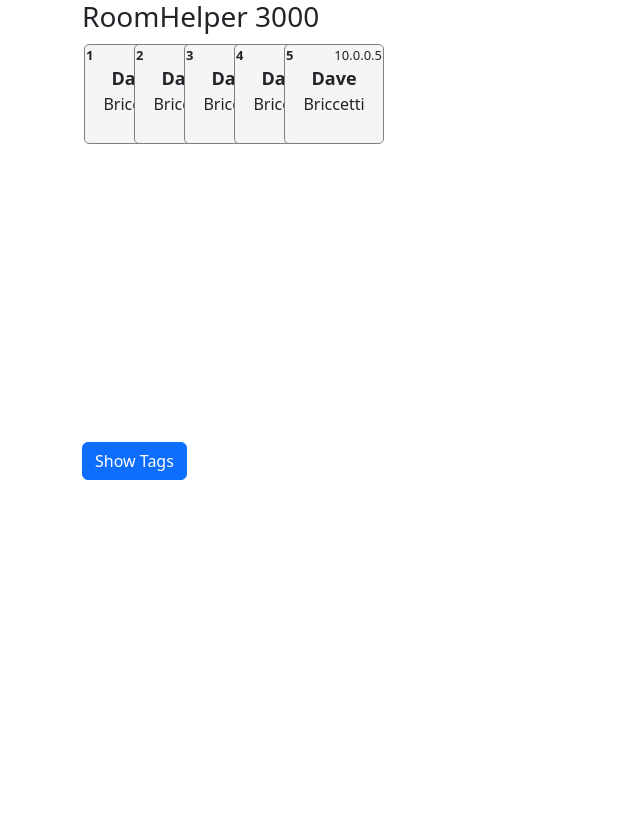
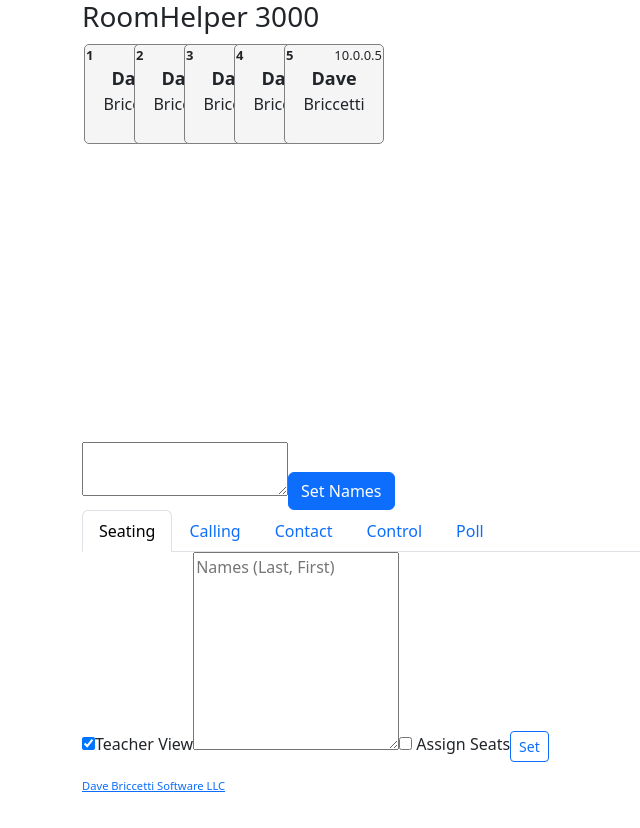
Before and after one commit to dcbriccetti/RoomHelper-3001, a React (Create React App) app: page /contact in a window 1280 px wide. Shown: the top 828 px of the page, without its empty margins (0-640 px from the left). Before the commit the page ends 800 px from the top, so only its background shows below. Built offline with nearby package versions, Linux system fonts and the light colour scheme.

Commit message:
Move code into components

```diff
--- a/src/App.tsx
+++ b/src/App.tsx
@@ -3,6 +3,8 @@ import 'bootstrap/dist/css/bootstrap.css';
 import './App.css';
 import {StationModel} from "./StationModel";
 import Room from "./components/Room";
+import NameInput from "./components/NameInput";
+import Tabs from "./components/Tabs";
 
 export default function App() {
     const [tagVisibilities, setTagVisibilities] = useState([false, false, false])
@@ -21,9 +23,11 @@ export default function App() {
         <div className="App container">
             <h3>RoomHelper 3000</h3>
             <Room stationModels={stationData}/>
-            <button className='btn btn-primary' onClick={() => {
-                setTagVisibilities([true, true, true]);
-            }}>Show Tags</button>
+            <NameInput/>
+            <Tabs/>
+            <p/>
+            <p style={{fontSize: '70%'}}><a href="https://davebsoft.com">Dave Briccetti Software LLC</a></p>
+            <br/>
         </div>
     );
 }
--- /dev/null
+++ b/src/components/Calling.tsx
@@ -0,0 +1,14 @@
+import React from "react";
+
+export default function Calling() {
+    return (
+        <div>
+            <button className="btn btn-outline-primary btn-sm" id="random-set">Set</button>
+            <input type="number" value='2' style={{width: '2.5em'}} id="random-set-number"/>
+            Call:
+            <button className="btn btn-outline-primary btn-sm" id="choose">Any</button>
+            <button className="btn btn-outline-primary btn-sm" id="choose-with-answer">With Answer</button>
+            <button className="btn btn-outline-secondary btn-sm" id="choose-reset">Reset</button>
+        </div>
+    )
+}
--- /dev/null
+++ b/src/components/Contact.tsx
@@ -0,0 +1,15 @@
+import React from "react";
+
+export default function Contact() {
+    return (
+        <div>
+            <button id="ring-bell" type="button" className="btn btn-outline-primary btn-sm">Bell</button>
+            <textarea
+                id="teacher-msg"
+                style={{marginLeft: '1em'}}
+                rows={2} cols={40}
+                placeholder="Message from Teacher">
+            </textarea>
+        </div>
+    )
+}
--- /dev/null
+++ b/src/components/Control.tsx
@@ -0,0 +1,22 @@
+import React from "react";
+
+export default function Control() {
+    return (
+        <div>
+            <input id='enable-checks' type="checkbox"/>
+            <label htmlFor="enable-checks">Statuses</label>
+            <button id="clear-checks" type="button" className="btn btn-outline-primary btn-sm">Clear
+            </button>
+
+            <input id='enable-shares' type="checkbox" style={{marginLeft: '3em'}}/>
+            <label htmlFor="enable-shares">Shares</label>
+            <button id="clear-shares" type="button" className="btn btn-outline-primary btn-sm">Clear
+            </button>
+
+            <input id='enable-chat' type="checkbox" style={{marginLeft: '3em'}}/>
+            <label htmlFor="enable-chat">Chat</label>
+            <button id="clear-chat" type="button" className="btn btn-outline-primary btn-sm">Clear
+            </button>
+        </div>
+    )
+}
--- /dev/null
+++ b/src/components/NameInput.tsx
@@ -0,0 +1,8 @@
+export default function NameInput() {
+    return (
+        <div>
+            <textarea></textarea>
+            <button className='btn btn-primary'>Set Names</button>
+        </div>
+    )
+}
--- /dev/null
+++ b/src/components/Poll.tsx
@@ -0,0 +1,83 @@
+import React from "react";
+
+export default function Poll() {
+    return (
+        <div>
+            <div className="form-group row">
+                <h5>Question</h5>
+                <textarea className="form-control" id="question-text" rows={2}
+                          placeholder="Question"></textarea>
+            </div>
+
+            <ul className="nav nav-tabs" role="tablist">
+                <li className="nav-item">
+                    <a id="poll-tab-text" className="nav-link active" data-toggle="tab" href="#text" role="tab"
+                       aria-controls="text" aria-selected="true">Text</a>
+                </li>
+                <li className="nav-item">
+                    <a id="poll-tab-multi" className="nav-link" data-toggle="tab" href="#multiple-choice"
+                       role="tab"
+                       aria-controls="multiple-choice" aria-selected="true">Multiple Choice</a>
+                </li>
+                <li className="nav-item">
+                    <a id="poll-tab-scale" className="nav-link" data-toggle="tab" href="#scale" role="tab"
+                       aria-controls="scale" aria-selected="true">Scale</a>
+                </li>
+            </ul>
+            <div className="tab-content">
+                <div className="tab-pane show active" id="text" role="tabpanel" aria-labelledby="poll-tab-text">
+                </div>
+                <div className="tab-pane" id="multiple-choice" role="tabpanel" aria-labelledby="poll-tab-multi">
+                    <div className="form-group row">
+                        <h5>Responses</h5>
+                        <textarea className="form-control" id="multi-answers" rows={4}
+                                  placeholder="Answers"></textarea>
+                    </div>
+                </div>
+                <div className="tab-pane" id="scale" role="tabpanel" aria-labelledby="poll-tab-scale">
+                    <div className="form-group row">
+                    </div>
+                </div>
+            </div>
+
+            <div className="form-group row">
+                <h5>Multiple Questions</h5>
+                <button id='show-multi-text' className='btn btn-outline-secondary btn-sm'
+                        style={{marginLeft: '1em'}}>Paste...
+                </button>
+                <textarea className="form-control" id="multiple-question-text" rows={5}
+                          placeholder="Paste multiple questions here"></textarea>
+            </div>
+            <div className="form-group row">
+                <h5>Select from Multiple Questions</h5>
+                <select className="form-control" id="multiple-question-select"></select>
+            </div>
+
+            <div className="form-group row">
+                        <span className="form-control">
+                            <input id='enable-poll' type="checkbox"/>
+                            <label htmlFor="enable-poll">Show Question</label>
+                            <span id='show-answers' style={{marginLeft: '2em'}}>Show <span
+                                id="num-answers"></span> answer<span id="num-answers-plural"></span>:
+                                <input id='show-here' type="checkbox"/>
+                                <label htmlFor="show-here">Here</label>
+                                <input id='show-in-chart' type="checkbox"/>
+                                <label htmlFor="show-in-chart">In Chart</label>
+                            </span>
+                        </span>
+            </div>
+            <div id='answers' className="form-group row" style={{display: 'none'}}>
+                <table className="table table-striped table-small">
+                    <thead className="thead-light">
+                    <tr>
+                        <th>Student</th>
+                        <th>Answer</th>
+                    </tr>
+                    </thead>
+                    <tbody>
+                    </tbody>
+                </table>
+            </div>
+        </div>
+    )
+}
--- /dev/null
+++ b/src/components/Seating.tsx
@@ -0,0 +1,17 @@
+import React from "react";
+
+export default function Seating() {
+    return (
+        <div>
+            <span>
+                <input id='teacher-view' type="checkbox" checked/>
+                <label htmlFor="teacher-view">Teacher View</label>
+            </span>
+            <textarea id="names" rows={8} placeholder="Names (Last, First)"></textarea>
+            <label>
+                <input id='assign-seats' type="checkbox"/> Assign Seats
+            </label>
+            <button id="set-names" type="button" className="btn btn-outline-primary btn-sm">Set</button>
+        </div>
+    )
+}
--- /dev/null
+++ b/src/components/Tabs.tsx
@@ -0,0 +1,55 @@
+import React, {useState} from "react";
+import Seating from "./Seating";
+import Calling from "./Calling";
+import Contact from "./Contact";
+import Control from "./Control";
+import Poll from "./Poll";
+
+export default function Tabs() {
+    const [activeTab, setActiveTab] = useState("seating")
+
+    return (
+        <div>
+            <ul className="nav nav-tabs" role="tablist">
+                <li className="nav-item">
+                    <a className="nav-link active" id="seating-tab" data-toggle="tab" href="#seating" role="tab"
+                       aria-controls="seating" aria-selected="true">Seating</a>
+                </li>
+                <li className="nav-item">
+                    <a className="nav-link" id="calling-tab" data-toggle="tab" href="#calling" role="tab"
+                       aria-controls="calling" aria-selected="false">Calling</a>
+                </li>
+                <li className="nav-item">
+                    <a className="nav-link" id="contact-tab" data-toggle="tab" href="#contact" role="tab"
+                       aria-controls="contact" aria-selected="false">Contact</a>
+                </li>
+                <li className="nav-item">
+                    <a className="nav-link" id="control-tab" data-toggle="tab" href="#control" role="tab"
+                       aria-controls="control" aria-selected="false">Control</a>
+                </li>
+                <li className="nav-item">
+                    <a className="nav-link" id="poll-tab" data-toggle="tab" href="#poll" role="tab" aria-controls="poll"
+                       aria-selected="false">Poll</a>
+                </li>
+            </ul>
+
+            <div className="tab-content">
+                <div className="tab-pane show active" id="seating" role="tabpanel" aria-labelledby="seating-tab">
+                    <Seating/>
+                </div>
+                <div className="tab-pane" id="calling" role="tabpanel" aria-labelledby="calling-tab">
+                    <Calling/>
+                </div>
+                <div className="tab-pane" id="contact" role="tabpanel" aria-labelledby="contact-tab">
+                    <Contact/>
+                </div>
+                <div className="tab-pane" id="control" role="tabpanel" aria-labelledby="control-tab">
+                    <Control/>
+                </div>
+                <div className="tab-pane" id="poll" role="tabpanel" aria-labelledby="poll-tab">
+                    <Poll/>
+                </div>
+            </div>
+        </div>
+    )
+}
```
